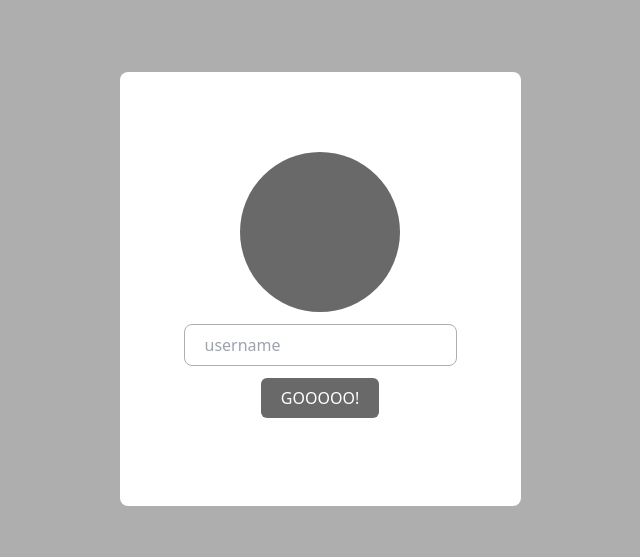
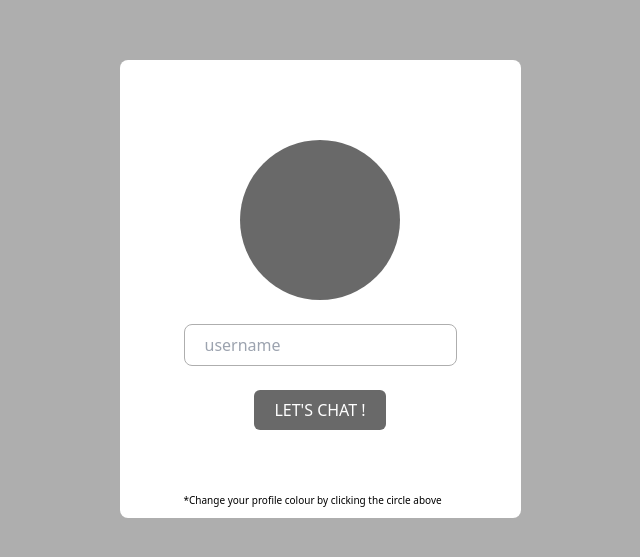
Before and after one commit to ebharathi/tenzai-chat-app-client, a React (Create React App) app: page / in a window 1280 px wide. Shown: the part 111-668 px from the top of the page, without its empty margins (320-960 px from the left). Built offline with nearby package versions, Linux system fonts and the light colour scheme; no server answers.

Commit message:
home page

```diff
--- a/src/components/Home/Users.js
+++ b/src/components/Home/Users.js
@@ -23,6 +23,12 @@ const UsersComponent=({socket})=>{
     return (
         <div className="px-5 grid grid-cols-5 space-x-1 space-y-1">
             {
+                list.length==0&&
+                <div className='mt-20 text-center col-span-5 text-[50px]'>
+                    NO USERS FOUND !
+                </div>
+            }
+            {
                 list.map((item)=>
                 <div className={`${item.bg} rounded-xl h-40  col-span-1 my-2 py-1 px-10 grid grid-cols-3 relative`}>
                      <div className="col-span-1 flex items-center">
--- a/src/components/Login/Page.js
+++ b/src/components/Login/Page.js
@@ -57,21 +57,24 @@ const LoginPage=({socket})=>{
     }
     return (
         <div className="bg-[#aeaeae] h-full flex justify-center items-center relative">
-              <div className="py-20 px-16    bg-[#FFFFFF] rounded-lg">
+              <div className="py-20 px-16    bg-[#FFFFFF] rounded-lg relative">
                         <form>
                               <div className="flex justify-center mb-3">
                                    <div onClick={()=>changeProfileColour(currentColor)} className={`${profileColor} cursor-pointer rounded-circle w-40 h-40 flex items-center justify-center text-white text-[40px]`}>
                                           {username!=""&&username.length>1&&username.substring(0,2).toUpperCase()}
                                    </div>
                               </div>
-                              <input onChange={(e)=>dispatch(updateName({name:e.target.value}))} value={username} type="text" placeholder="username" className="outline-none px-5 py-2 border-1 border-[#aeaeae] rounded-lg"/>
+                              <input onChange={(e)=>dispatch(updateName({name:e.target.value}))} value={username} type="text" placeholder="username" className="outline-none px-5 py-2 my-3 border-1 border-[#aeaeae] rounded-lg"/>
                               <div className="text-[11px] text-red-500 my-3 text-center">
                                 {error}
                               </div>
                               <div className="text-center my-2">
-                                 <button onClick={(e)=>handleSubmit(e)} className={`${profileColor} text-white hover:text-[#696969] hover:bg-white hover:border-1 hover:border-[#696969]  px-5 py-2 rounded-md`}>GOOOOO!</button>
+                                 <button onClick={(e)=>handleSubmit(e)} className={`${profileColor} text-white hover:text-[#696969] hover:bg-white hover:border-1 hover:border-[#696969]  px-5 py-2 rounded-md`}>LET'S CHAT !</button>
                               </div>
                         </form>
+                        <div className="absolute bottom-2 ">
+                            <span className="text-[10px]">*Change your profile colour by clicking the circle above</span>
+                        </div>
               </div>
         </div>
     )
```
